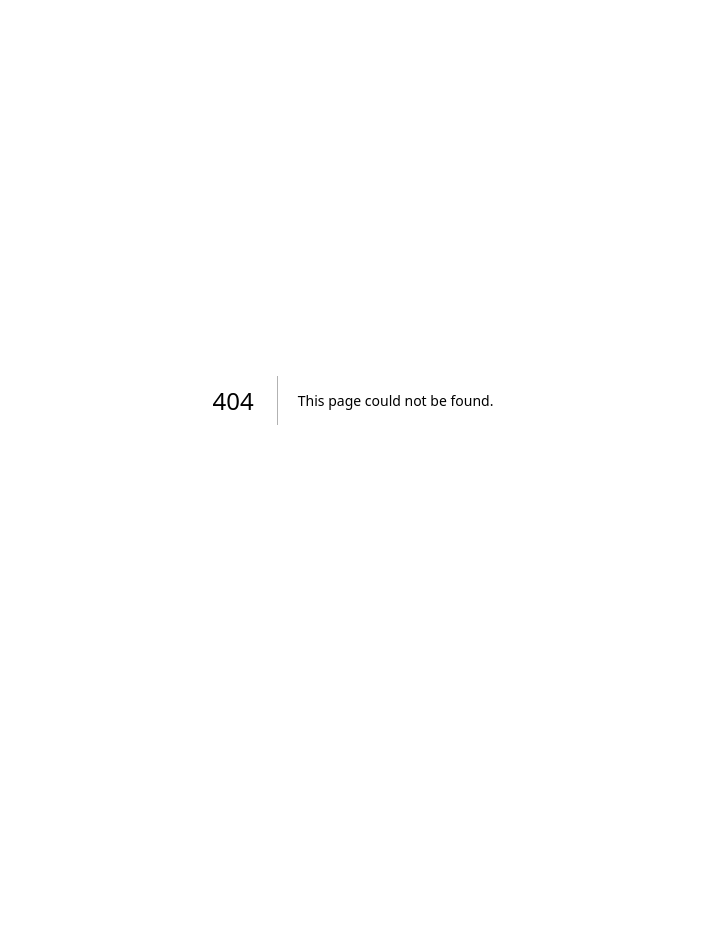
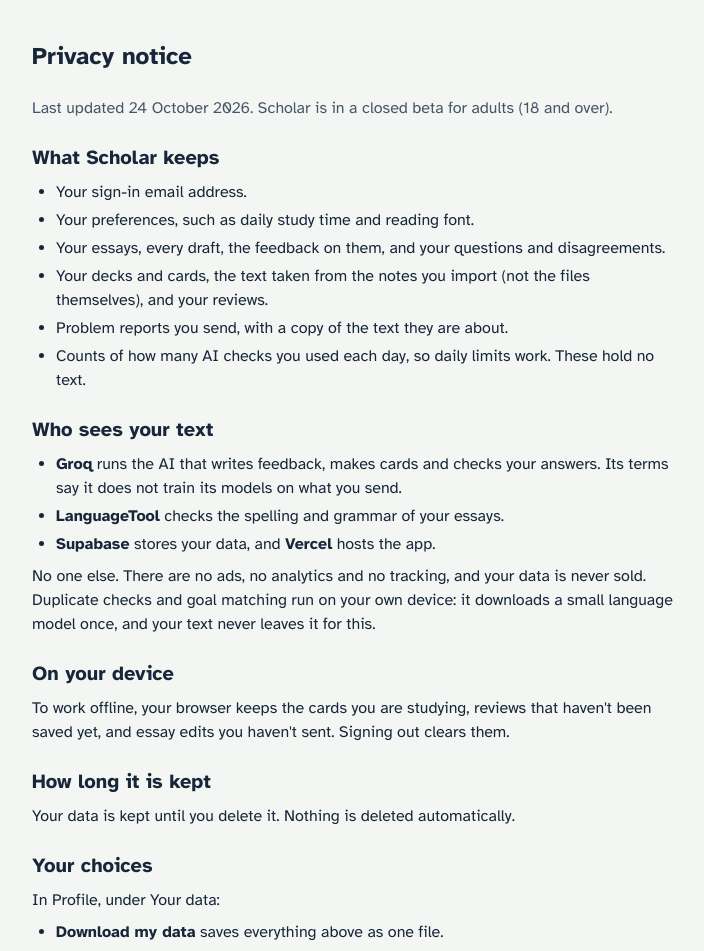
Before and after one commit to bitwindamountains/deskmate, a Next.js app: page /privacy in a window 1280 px wide. Before the commit this address had no page. Shown: the top 951 px of the page, without its empty margins (287-991 px from the left). Before the commit the page ends 800 px from the top, so only its background shows below. Built offline with nearby package versions, Linux system fonts and the light colour scheme.

Commit message:
feat: privacy notice

```diff
--- a/src/app/(app)/profile/your-data.tsx
+++ b/src/app/(app)/profile/your-data.tsx
@@ -42,6 +42,7 @@ export function YourData() {
   return (
     <section aria-labelledby="your-data" className="mt-8 max-w-prose space-y-6 rounded-xl border border-line bg-surface p-6">
       <h2 id="your-data" className="text-xl font-bold">Your data</h2>
+      <p><a href="/privacy" className="underline">Read what Scholar keeps and who sees it</a>.</p>
       <div className="space-y-2">
         <p>Download everything you have in Scholar (essays, drafts, feedback, cards and reviews) as one JSON file.</p>
         <button type="button" className="btn" disabled={downloading} onClick={download}>
--- a/src/app/login/login-form.tsx
+++ b/src/app/login/login-form.tsx
@@ -51,6 +51,8 @@ export function LoginForm({ next, initialError, notice }: { next: string; initia
           </button>
         )}
       </form>
+
+      <p className="text-sm text-ink-muted"><a href="/privacy" className="underline">How Scholar handles your data</a></p>
     </main>
   );
 }
--- a/src/app/onboarding/onboarding-form.tsx
+++ b/src/app/onboarding/onboarding-form.tsx
@@ -54,7 +54,7 @@ export function OnboardingForm({ defaults }: { defaults?: Profile }) {
         {/* ponytail: this sentence names every service that receives student text: the `trainsOnInputs: false` providers in
             src/llm/config.ts and LanguageTool (src/lib/essay/languagetool.ts). Update it with either. Confirm LanguageTool's
             privacy terms before launch. */}
-        <p>Scholar uses AI to make flashcards, check your answers, and give essay feedback. Your text is sent to Groq for this, and essays are also checked by LanguageTool for spelling and grammar. Groq&apos;s terms say it does not train its models on what you send.</p>
+        <p>Scholar uses AI to make flashcards, check your answers, and give essay feedback. Your text is sent to Groq for this, and essays are also checked by LanguageTool for spelling and grammar. Groq&apos;s terms say it does not train its models on what you send. <a href="/privacy" className="underline">Read the privacy notice</a>.</p>
 
         <button type="submit" disabled={pending} className="btn btn-primary">{defaults ? 'Save changes' : 'Start studying'}</button>
       </form>
--- /dev/null
+++ b/src/app/privacy/page.tsx
@@ -0,0 +1,57 @@
+import Link from 'next/link';
+
+export const metadata = { title: 'Privacy notice · Scholar' };
+
+// Brief E4. Written from what the code does; update it with any change to what is stored or who receives student text
+// (src/llm/config.ts providers with trainsOnInputs: false, src/lib/essay/languagetool.ts, src/lib/account/export.ts).
+export default function PrivacyPage() {
+  return (
+    <main className="mx-auto max-w-prose space-y-6 px-4 py-10">
+      <h1 className="text-2xl font-semibold">Privacy notice</h1>
+      <p className="text-ink-muted">Last updated 24 October 2026. Scholar is in a closed beta for adults (18 and over).</p>
+
+      <section className="space-y-2">
+        <h2 className="text-xl font-bold">What Scholar keeps</h2>
+        <ul className="list-disc space-y-1 pl-6">
+          <li>Your sign-in email address.</li>
+          <li>Your preferences, such as daily study time and reading font.</li>
+          <li>Your essays, every draft, the feedback on them, and your questions and disagreements.</li>
+          <li>Your decks and cards, the text taken from the notes you import (not the files themselves), and your reviews.</li>
+          <li>Problem reports you send, with a copy of the text they are about.</li>
+          <li>Counts of how many AI checks you used each day, so daily limits work. These hold no text.</li>
+        </ul>
+      </section>
+
+      <section className="space-y-2">
+        <h2 className="text-xl font-bold">Who sees your text</h2>
+        <ul className="list-disc space-y-1 pl-6">
+          <li><strong>Groq</strong> runs the AI that writes feedback, makes cards and checks your answers. Its terms say it does not train its models on what you send.</li>
+          <li><strong>LanguageTool</strong> checks the spelling and grammar of your essays.</li>
+          <li><strong>Supabase</strong> stores your data, and <strong>Vercel</strong> hosts the app.</li>
+        </ul>
+        <p>No one else. There are no ads, no analytics and no tracking, and your data is never sold. Duplicate checks and goal matching run on your own device: it downloads a small language model once, and your text never leaves it for this.</p>
+      </section>
+
+      <section className="space-y-2">
+        <h2 className="text-xl font-bold">On your device</h2>
+        <p>To work offline, your browser keeps the cards you are studying, reviews that haven&apos;t been saved yet, and essay edits you haven&apos;t sent. Signing out clears them.</p>
+      </section>
+
+      <section className="space-y-2">
+        <h2 className="text-xl font-bold">How long it is kept</h2>
+        <p>Your data is kept until you delete it. Nothing is deleted automatically.</p>
+      </section>
+
+      <section className="space-y-2">
+        <h2 className="text-xl font-bold">Your choices</h2>
+        <p>In Profile, under Your data:</p>
+        <ul className="list-disc space-y-1 pl-6">
+          <li><strong>Download my data</strong> saves everything above as one file.</li>
+          <li><strong>Delete my data</strong> removes it from Scholar right away and signs you out. The daily usage counts stay, so limits still work, and so does your sign-in email, so you can come back and start fresh.</li>
+        </ul>
+      </section>
+
+      <Link href="/" className="btn">Back to Scholar</Link>
+    </main>
+  );
+}
--- a/src/lib/auth/paths.ts
+++ b/src/lib/auth/paths.ts
@@ -1,4 +1,4 @@
-export const PUBLIC_PATHS: readonly string[] = ['/', '/login', '/auth/callback', '/manifest.webmanifest', '/sw.js'];
+export const PUBLIC_PATHS: readonly string[] = ['/', '/login', '/privacy', '/auth/callback', '/manifest.webmanifest', '/sw.js'];
 
 export function isPublicPath(pathname: string): boolean {
   // /api/* route handlers answer 401 JSON themselves; a login redirect would hand fetch callers an HTML page.
```
Also changed, not shown: 2 other files (tests, documents, lock files or other folders).
